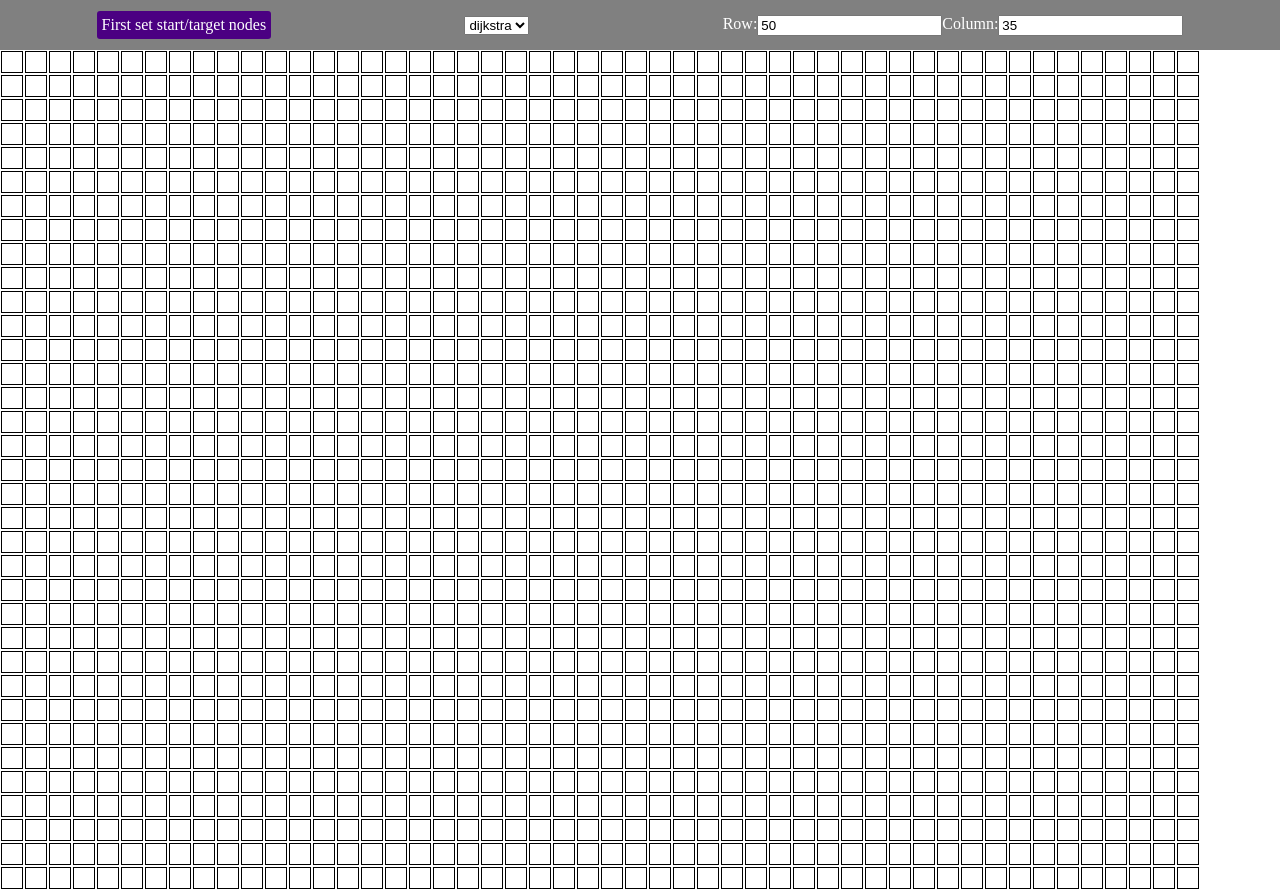
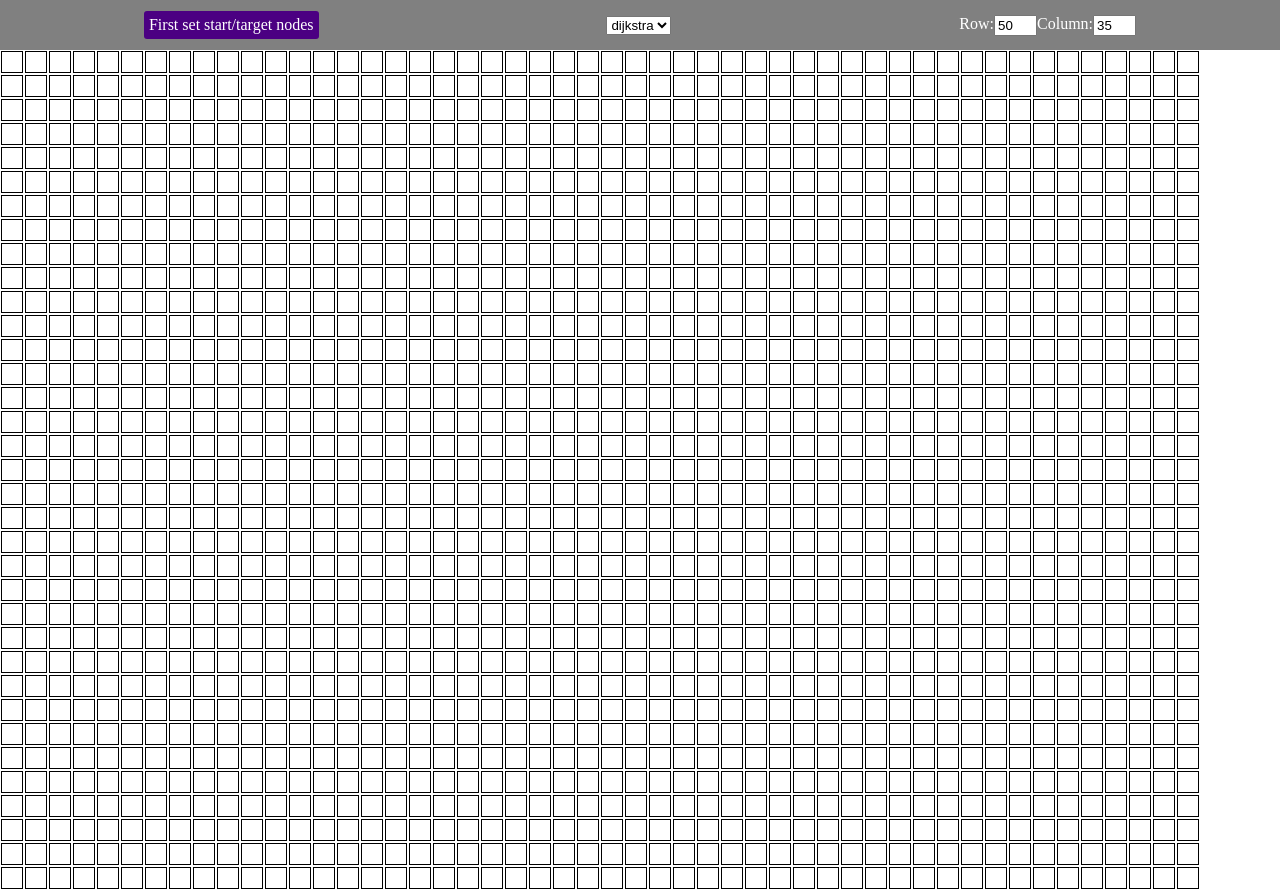
Before and after one commit to yaroslavkhudchenko/pathfinder-algorithms-visualizer, a React (Create React App) app: page / in a window 1280 px wide. Built offline with nearby package versions, Linux system fonts and the light colour scheme.

Commit message:
bug with closing parentese

```diff
--- a/src/components/controlPanel.js
+++ b/src/components/controlPanel.js
@@ -20,7 +20,7 @@ export default class ControlPanel extends Component {
                 <div
                   className="startButton"
                   onClick={
-                    ((context.startNode.row  || context.startNode.row) === 0 && (context.targetNode.column || context.targetNode.column === 0))
+                    ((context.startNode.row  || context.startNode.row === 0) && (context.targetNode.column || context.targetNode.column === 0))
                       ? context.startAlgorithm
                       : console.log("first set nodes")
                   }
--- a/src/index.scss
+++ b/src/index.scss
@@ -60,7 +60,7 @@ body,html {
   div {
     display: flex;
     input {
-      width: fit-content;
+      width: 35px;
     }
   }
 }
```
